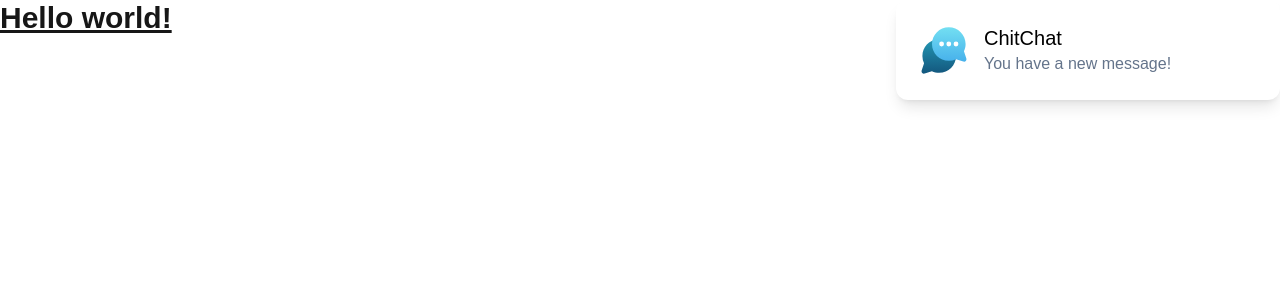
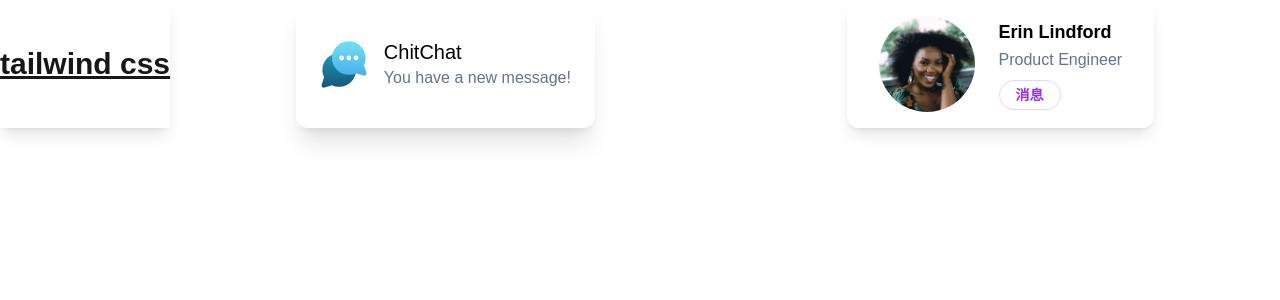
Before and after one commit to yuanjinzhong/nextjs-all-in-one, a Next.js app: page /tailwind in a window 1280 px wide. Shown: the top 300 px of the page. Built offline with nearby package versions, Linux system fonts and the light colour scheme.

Commit message:
tailwind css 学习

```diff
--- a/src/app/globals.css
+++ b/src/app/globals.css
@@ -12,7 +12,7 @@
 }
 
 /*根据媒体查询，修改全局变量的值,prefers-color-scheme是系统预定义的媒体查询key*/
-@media (prefers-color-scheme: dark) {
+@media (prefers-color-scheme: light) { // todo 这里到时候改成dark，我这里的主题改成亮色是为了方便调试
     :root {
         --background: #0a0a0a; /*用户偏好黑色主题的时候，全局变量background变成黑色*/
         --foreground: #ededed; /*用户偏好黑色主题的时候，全局变量foreground变成白色*/
--- a/src/app/tailwind/page.tsx
+++ b/src/app/tailwind/page.tsx
@@ -1,24 +1,52 @@
 // 'use client' 并没有涉及到客户端状态或 API，可以去掉 'use client'
 
-import React from "react";
+import Image from "next/image";
 
 export default function Home() {
     return (
+        <div className="flex flex-auto">
+            <h1 className="text-3xl font-bold underline shadow-lg flex items-center">
+                <p>tailwind css </p>
+            </h1>
 
-        <div className="flex flex-row">
-            <h1 className="text-3xl font-bold underline flex-1">
-                Hello world!
-            </h1>
-            <div className="p-6 max-w-sm bg-white rounded-xl shadow-lg flex items-center space-x-4 flex-1">
+            {/*  水平对齐 mx-auto {   margin-left: auto;    margin-right: auto;  } */}
+            <div className="p-6 max-w-sm mx-auto bg-white rounded-xl shadow-xl flex items-center space-x-4">
                 <div className="shrink-0">
-                    {/*在 Next.js 中，所有静态资源（如图片、字体、图标等）应该放置在 /public 文件夹中(根目录下的public文件夹)。Next.js 默认只能访问 public 目录下的静态资源*/}
-                    <img className="h-12 w-12" src="/logo.svg" alt="ChitChat Logo"/>
+                    {/*
+                    在 NextJs 中，所有静态资源（如图片、字体、图标等）应该放置在 /public 文件夹中(根目录下的public文件夹)。
+                    Next.js 默认能直接通过路径访问 public 目录下的静态资源
+                    如果静态资源在其他目录下，则需要通过import的方式导入，nextJs才能访问
+                    同时如果是直接通过路径访问的资源，则需要手动设置资源宽高，如果通过Import方式访问的资源，则NextJs可以自动设置宽高
+                    */}
+                    <Image src="/logo.svg" alt={"ChitChat Logo"} width={48} height={48}/>
                 </div>
                 <div>
                     <div className="text-xl font-medium text-black">ChitChat</div>
                     <p className="text-slate-500">You have a new message!</p>
                 </div>
             </div>
+
+            <div
+                className="py-8 px-8 max-w-sm mx-auto bg-white rounded-xl shadow-lg space-y-2 sm:py-4 sm:flex sm:items-center sm:space-y-0 sm:space-x-6">
+                <Image src="/erin-lindford.png" alt={"Woman's Face"} width={96} height={96}
+                       className="block mx-auto  rounded-full sm:mx-0 sm:shrink-0"/>
+                <div className="text-center space-y-2 sm:text-left">
+                    <div className="space-y-0.5">
+                        <p className="text-lg text-black font-semibold">
+                            Erin Lindford
+                        </p>
+                        <p className="text-slate-500 font-medium">
+                            Product Engineer
+                        </p>
+                    </div>
+                    <button
+                        className="px-4 py-1 text-sm text-purple-600 font-semibold rounded-full border border-purple-200 hover:text-white hover:bg-purple-600 hover:border-transparent focus:outline-none focus:ring-2 focus:ring-purple-600 focus:ring-offset-2">
+                        消息
+                    </button>
+                </div>
+            </div>
+
+
         </div>
     )
 }
```
Also changed, not shown: public/erin-lindford.png (added), 1 other file (tests, documents, lock files or other folders).
